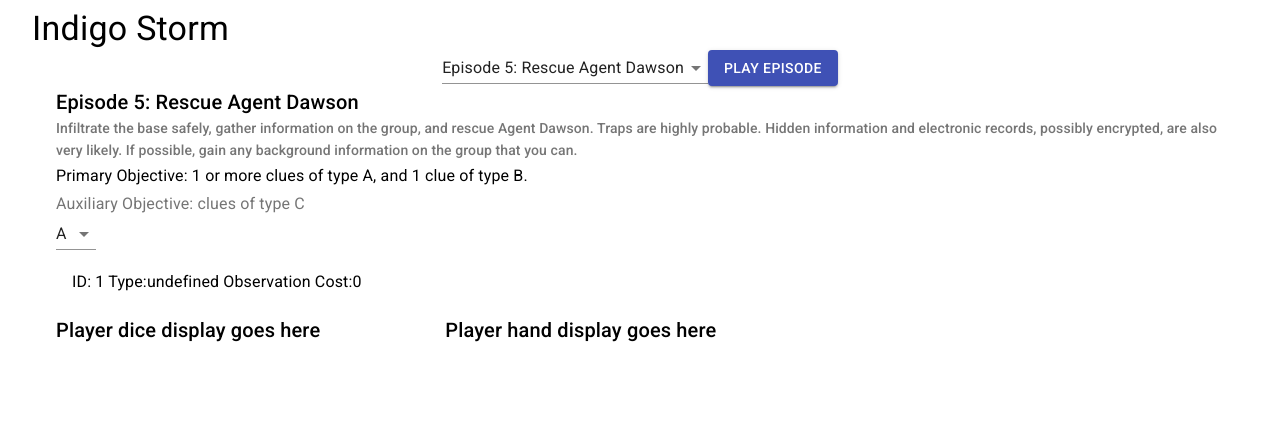
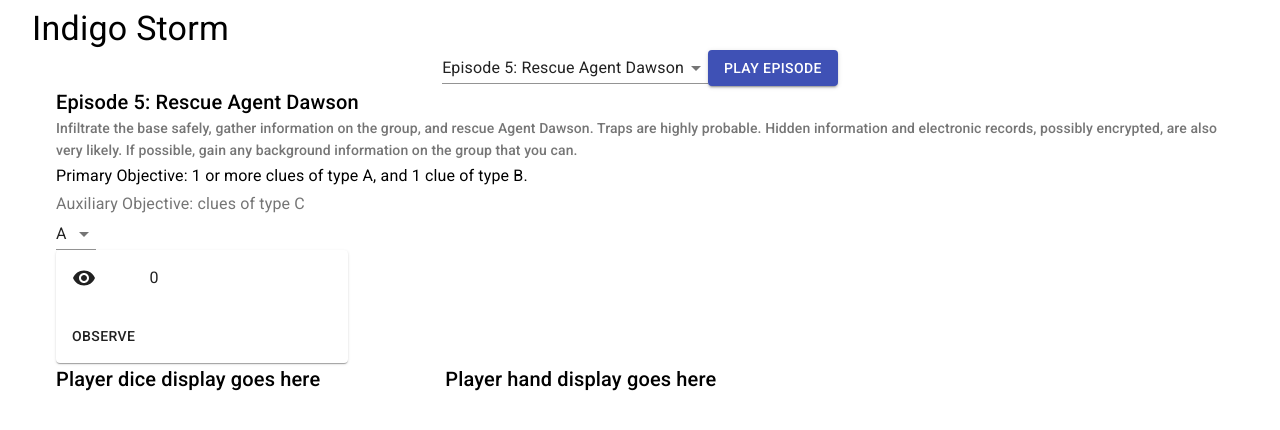
Before and after one commit to chrisculy/indigostorm, a React app: page / in a window 1280 px wide. Shown: the top 430 px of the page. Built offline with nearby package versions, Linux system fonts and the light colour scheme; what typesafe-actions would draw is missing.

Commit message:
Improve display for POI cards prior to observation.

```diff
--- a/package.json
+++ b/package.json
@@ -32,6 +32,7 @@
 	},
 	"dependencies": {
 		"@material-ui/core": "^4.3.3",
+		"@material-ui/icons": "^4.2.1",
 		"react": "^16.9.0",
 		"react-dom": "^16.9.0",
 		"react-redux": "^7.1.1",
--- a/src/app/components/PointsOfInterestDisplay.tsx
+++ b/src/app/components/PointsOfInterestDisplay.tsx
@@ -1,6 +1,7 @@
 import React from 'react';
 import PointOfInterest from '../models/PointOfInterest';
-import { List, ListItem, ListItemText } from '@material-ui/core';
+import { Typography, Grid, Card, CardContent, CardActions, Button } from '@material-ui/core';
+import Visibility from '@material-ui/icons/Visibility';
 
 export interface PointsOfInterestDisplayProps {
 	pointsOfInterest: PointOfInterest[];
@@ -8,15 +9,33 @@ export interface PointsOfInterestDisplayProps {
 
 const PointsOfInterestDisplay: React.StatelessComponent<PointsOfInterestDisplayProps> = (props: PointsOfInterestDisplayProps) => {
 	return (
-		<List>
+		<Grid container>
 			{props.pointsOfInterest.map((pointOfInterest: PointOfInterest, index: number) => {
+				const typeDisplay = pointOfInterest.type ? <Typography variant="body2" align="right">{pointOfInterest.type}</Typography> : null;
 				return (
-					<ListItem key={pointOfInterest.id}>
-						<ListItemText>{`ID: ${pointOfInterest.id}\nType:${pointOfInterest.type}\nObservation Cost:${pointOfInterest.observationCost}`}</ListItemText>
-					</ListItem>
+					<Grid item xs={3} key={`poi_${pointOfInterest.id}`}>
+						<Card>
+							<CardContent>
+								<Grid container>
+									<Grid item xs={2}>
+										<Visibility />
+									</Grid>
+									<Grid item xs={2}>
+										<Typography align="right">{pointOfInterest.observationCost}</Typography>
+									</Grid>
+									<Grid item xs={8}>
+										{typeDisplay}
+									</Grid>
+								</Grid>
+							</CardContent>
+							<CardActions>
+								<Button>{'Observe'}</Button>
+							</CardActions>
+						</Card>
+					</Grid>
 				);
 			})}
-		</List>
+		</Grid>
 	);
 };
 
```
Also changed, not shown: 1 other file (tests, documents, lock files or other folders).
